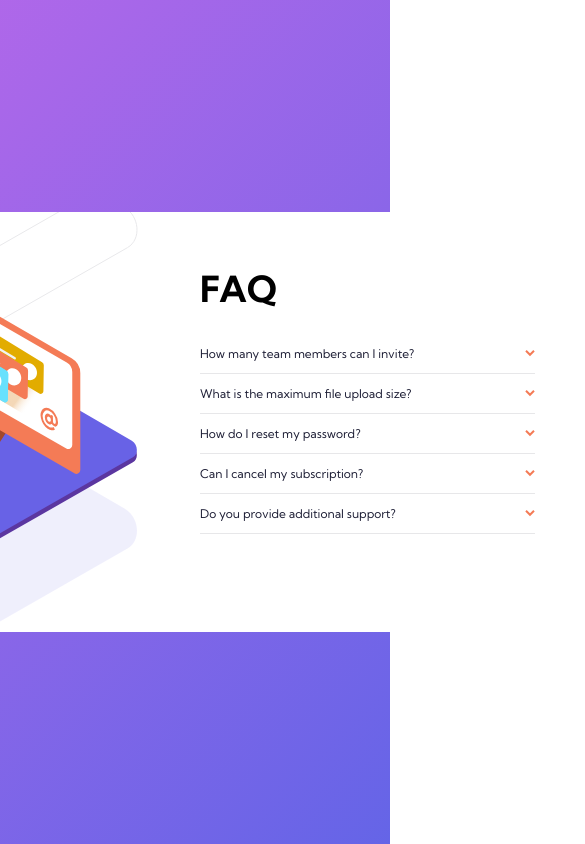
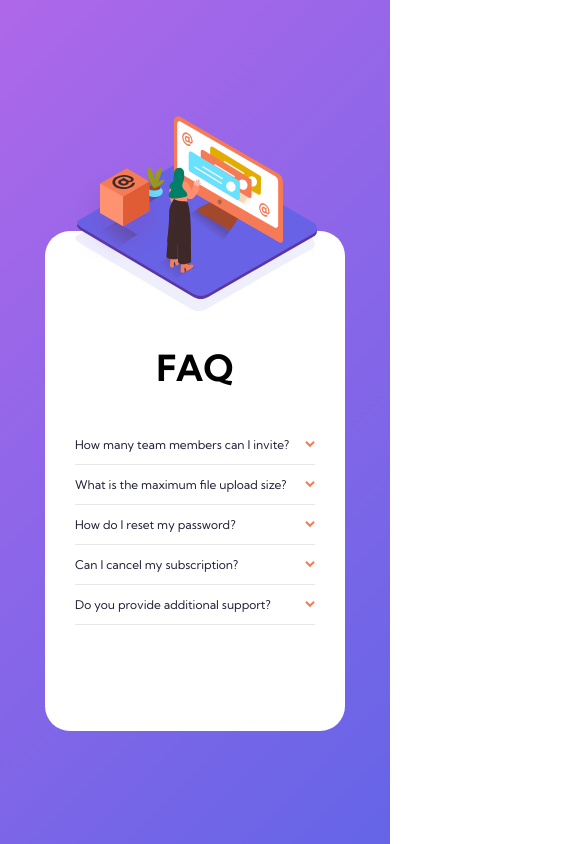
Before and after one commit to MOGWAmogwa/FAQ-accordion-card, a plain HTML site: page index.html in a window 390 px wide. Shown: the whole page, 585 px wide, since content can reach past the window. Drawn offline with Linux system fonts and the light colour scheme.

Commit message:
CSS responsive

```diff
--- a/style.css
+++ b/style.css
@@ -24,6 +24,7 @@
 
 
     /* Font Size */
+    --font-size-max : 50px;
     --font-size-large : 40px;
     --font-size-medium : 36px;
     --font-size-regular : 24px;
@@ -190,3 +191,86 @@ h1.FAQ{
     transform: rotate(180deg);
     transition: all var(--anime-duration) ease-in;
 }
+
+
+
+/* For below 820px screen width */
+
+@media screen and (max-width : 820px){
+
+    :root{
+        /* Font size */
+        /* --font-size-max : 50px;
+        --font-size-large : 40px;
+        --font-size-medium : 36px;
+        --font-size-regular : 24px;
+        --font-size-small : 16px;
+        --font-size-micro : 14px; */
+    }
+
+    #FAQcard{
+        position: absolute;
+        top: 57%;
+        left: 50%;
+        transform: translate(-50%,-50%);
+        width: 300px;
+        height: 500px;
+        flex-direction: column;
+        font-size: var(--font-size-small);
+
+    }
+
+    .page:nth-child(1){
+        flex-basis: 5%;
+
+    }
+
+    .page:nth-child(2){
+        flex-basis: 95%;
+    }
+
+    .imgPage{
+        width: 100%;
+        height: 80px;
+        background-size: 80%;
+        background-position: 50% 100%;
+
+
+    }
+
+    .imgWoman{
+        width:80%;
+        position: relative;
+        top: -115px;
+        left: 32px;
+    }
+
+    .img.imgBox{
+        width: 35%;
+        top: -64px;
+        left: 27px;
+    }
+
+    .faqPage{
+        display: flex;
+        flex-direction: column;
+        justify-content: center;
+        padding : 0 30px;
+    }
+    .FAQ{
+        flex-basis: 30%;
+        text-align: center;
+    }
+
+    h1{
+        font-size: var(--font-size-medium);
+    }
+
+    .box__wrapper{
+        margin: 0;
+    }
+
+
+
+
+}
```
